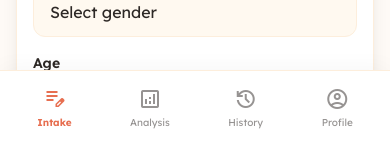
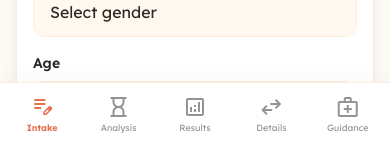
Before and after one commit to Adstillcodes/drugmixingconsideration, a React (Vite) app: page / in a window 390 px wide. Shown: the part 698-842 px from the top of the page. Built offline with nearby package versions, Linux system fonts and the light colour scheme; no server answers.

Commit message:
fix: Match mobile navbar tabs with desktop sidebar tabs, remove profile button

```diff
--- a/src/components/BottomNav.jsx
+++ b/src/components/BottomNav.jsx
@@ -2,28 +2,29 @@ import { useApp } from '../context/AppContext';
 
 const bottomNavItems = [
   { id: 'intake', icon: 'edit_note', label: 'Intake' },
-  { id: 'processing', icon: 'analytics', label: 'Analysis' },
-  { id: 'results', icon: 'history', label: 'History' },
-  { id: 'profile', icon: 'account_circle', label: 'Profile' },
+  { id: 'processing', icon: 'hourglass_empty', label: 'Analysis' },
+  { id: 'results', icon: 'analytics', label: 'Results' },
+  { id: 'deepdive', icon: 'swap_horiz', label: 'Details' },
+  { id: 'recommendations', icon: 'medical_services', label: 'Guidance' },
 ];
 
 export default function BottomNav() {
   const { currentScreen, setCurrentScreen } = useApp();
 
   return (
-    <nav className="md:hidden fixed bottom-0 left-0 w-full bg-white border-t border-surface-container-high flex justify-around items-center py-4 px-2 z-50 shadow-[0_-4px_20px_rgba(0,0,0,0.03)]">
+    <nav className="md:hidden fixed bottom-0 left-0 w-full bg-white border-t border-surface-container-high flex justify-around items-center py-3 px-1 z-50 shadow-[0_-4px_20px_rgba(0,0,0,0.03)]">
       {bottomNavItems.map((item) => (
         <div
           key={item.id}
-          className={`flex flex-col items-center cursor-pointer transition-colors ${
+          className={`flex flex-col items-center cursor-pointer transition-colors min-w-[60px] ${
             currentScreen === item.id ? 'text-primary font-bold' : 'text-on-surface/50'
           }`}
           onClick={() => setCurrentScreen(item.id)}
         >
-          <span className="material-symbols-outlined" data-icon={item.icon}>
+          <span className="material-symbols-outlined text-xl" data-icon={item.icon}>
             {item.icon}
           </span>
-          <span className="text-[10px] mt-1">{item.label}</span>
+          <span className="text-[9px] sm:text-[10px] mt-0.5">{item.label}</span>
         </div>
       ))}
     </nav>
```
